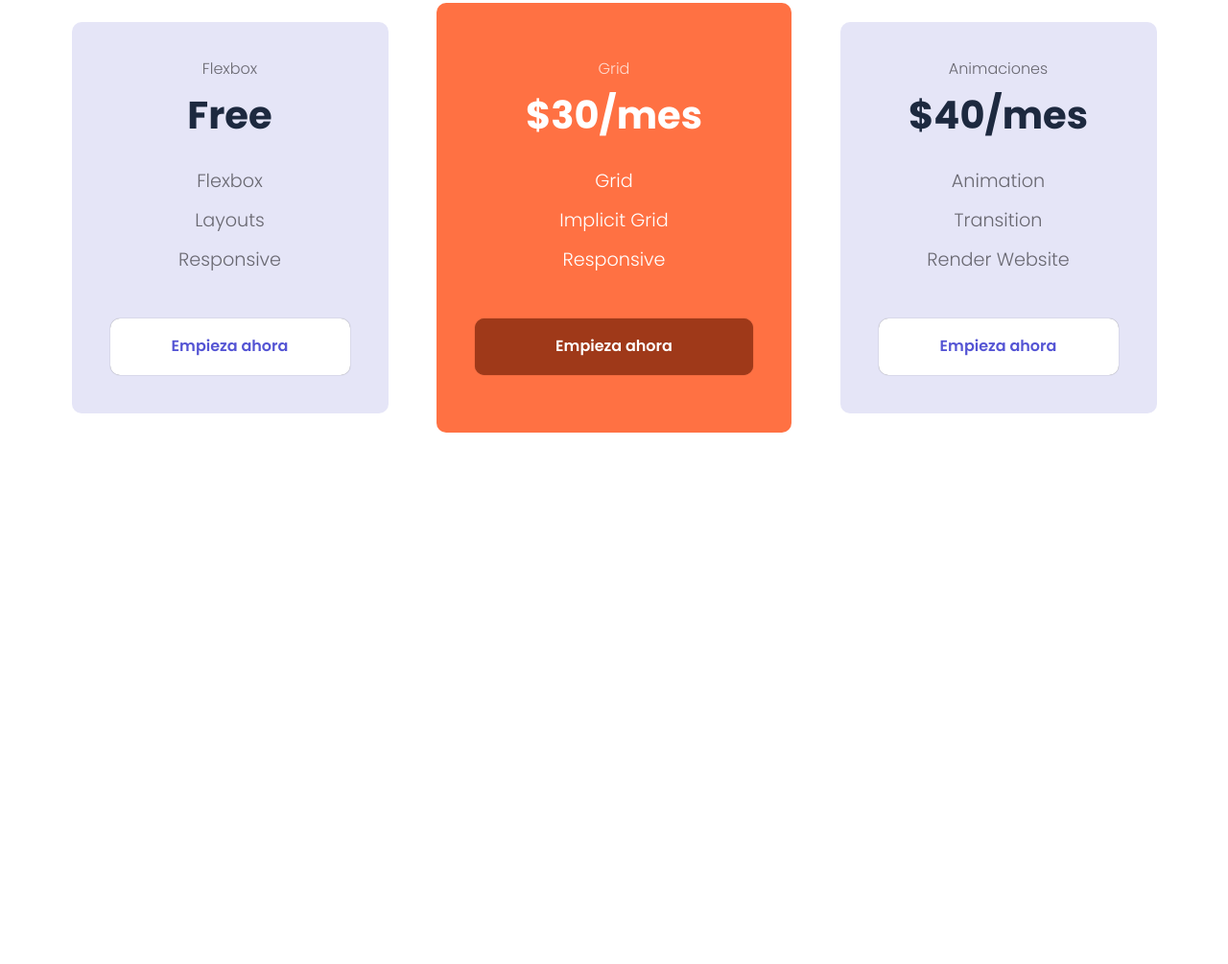
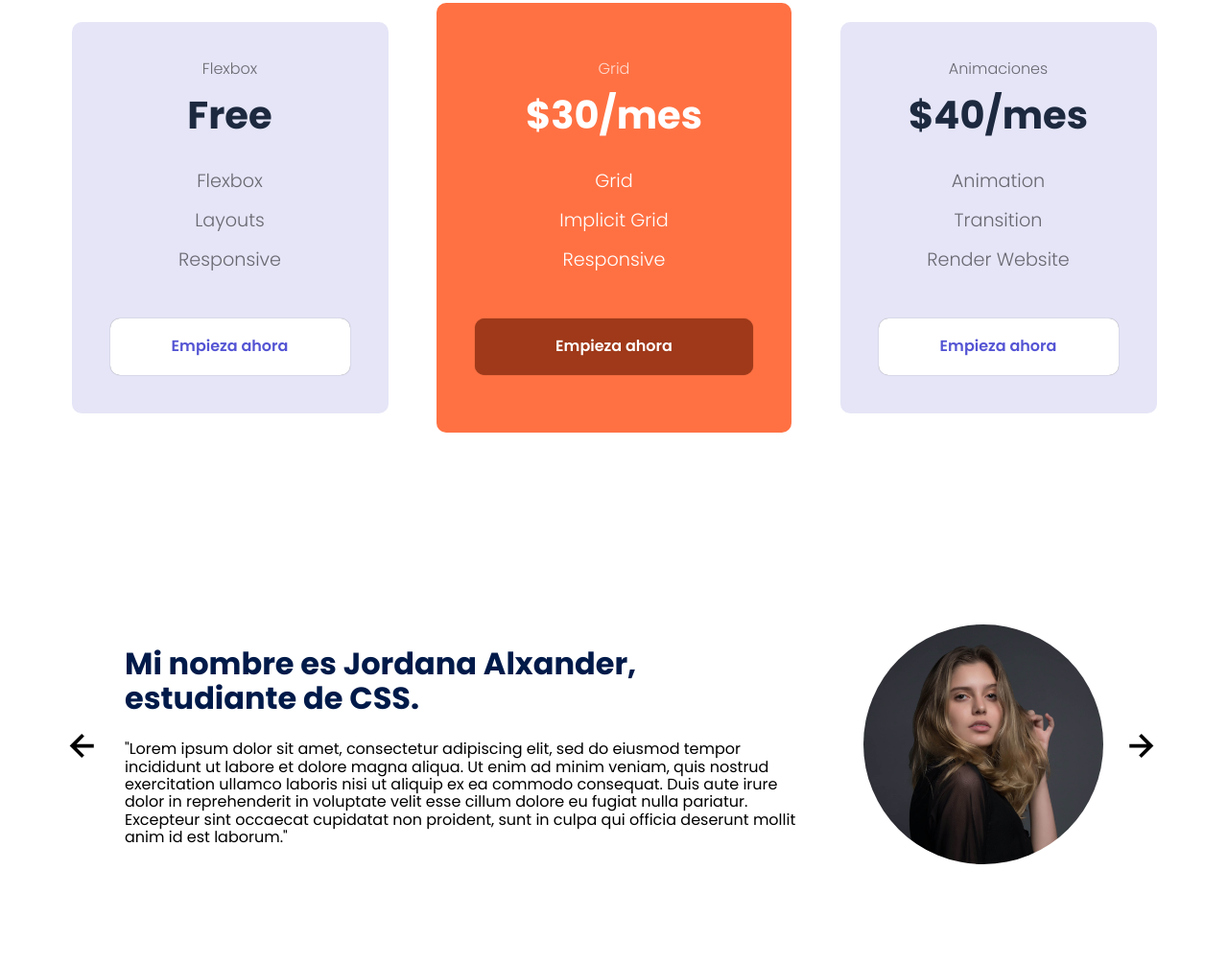
Before and after one commit to macortesmo/macortesmo.github.io, a plain HTML site: page index.html in a window 1280 px wide. Shown: the part 2049-3054 px from the top of the page at 96% size. Before the commit the page ends 2600 px from the top, so only its background shows below. Drawn offline with Linux system fonts and the light colour scheme.

Commit message:
Seccion tetimonios

```diff
--- a/css/estilos.css
+++ b/css/estilos.css
@@ -263,3 +263,51 @@ body{
     color: var(--color-cta);
     box-shadow: 0 0 1px rgba(0, 0, 0, .5);
 }
+
+/* Testimony */
+
+.testimony{
+    background-color: #e5e5f7;
+}
+
+.testimony__container{
+    display: grid;
+    grid-template-columns: 50px 1fr 50px;
+    gap: 1em;
+    align-items: center;
+}
+
+.testimony__body{
+    display: grid;
+    grid-template-columns: 1fr max-content;
+    justify-content: space-between;
+    align-items: center;
+    gap: 2em;
+    grid-column: 2/3;
+    grid-row: 1/2;
+    opacity: 0;
+    pointer-events: none;
+}
+
+.testimony__body--show{
+    pointer-events: unset;
+    opacity: 1;
+    transition: opacity 1.5s ease-in-out;
+}
+
+.testimony__img{
+    width: 250px;
+    height: 250px;
+    border-radius: 50%;
+    object-fit: cover;
+    object-position: 50% 30%;
+}
+
+.testimony__texts{
+    max-width: 700px;
+}
+
+.testimony__arrow{
+    width: 90%;
+    cursor: pointer;
+}
--- a/index.html
+++ b/index.html
@@ -86,6 +86,7 @@
                 </figure>
             </div>
         </section>
+
         <section class="price container">
             <h2 class="subtitle">Obten el plan perfecto para aprender</h2>
 
@@ -131,6 +132,46 @@
 
             </div>
         </section>
+
+        <section class="testiomony">
+            <div class="testimony__container container">
+                <img src="./images/leftarrow.svg" class="testimony__arrow" id="before">
+                <section class="testimony__body testimony__body--show" data-id="1">
+                    <div class="testimony__texts">
+                        <h2 class="subtitle">Mi nombre es Jordana Alxander, <spam class="testimony__course">estudiante de CSS.</spam></h2>
+                        <p class="testimony__review">"Lorem ipsum dolor sit amet, consectetur adipiscing elit, sed do eiusmod tempor incididunt ut labore et dolore magna aliqua. Ut enim ad minim veniam, quis nostrud exercitation ullamco laboris nisi ut aliquip ex ea commodo consequat. Duis aute irure dolor in reprehenderit in voluptate velit esse cillum dolore eu fugiat nulla pariatur. Excepteur sint occaecat cupidatat non proident, sunt in culpa qui officia deserunt mollit anim id est laborum."</p>
+                    </div>
+
+                    <figure class="testimony__picture">
+                        <img src="./images/face.jpg" class="testimony__img">
+                    </figure>
+                </section>
+
+                <section class="testimony__body testimony__body" data-id="2">
+                    <div class="testimony__texts">
+                        <h2 class="subtitle">Mi nombre es Alejandra Perez, <spam class="testimony__course">estudiante de CSS.</spam></h2>
+                        <p class="testimony__review">"Lorem ipsum dolor sit amet, consectetur adipiscing elit, sed do eiusmod tempor incididunt ut labore et dolore magna aliqua."</p>
+                    </div>
+
+                    <figure class="testimony__picture">
+                        <img src="./images/face2.jpg" class="testimony__img">
+                    </figure>
+                </section>
+
+                <section class="testimony__body testimony__body" data-id="3">
+                    <div class="testimony__texts">
+                        <h2 class="subtitle">Mi nombre es Karen Arteaga, <spam class="testimony__course">estudiante de CSS.</spam></h2>
+                        <p class="testimony__review">"Lorem Excepteur sint occaecat cupidatat non proident, sunt in culpa qui officia deserunt mollit anim id est laborum."</p>
+                    </div>
+
+                    <figure class="testimony__picture">
+                        <img src="./images/face3.jpg" class="testimony__img">
+                    </figure>
+                </section>
+
+                <img src="./images/rightarrow.svg" class="testimony__arrow" id="next">
+            </div>
+        </section>
     </main>
 </body>
 </html>
```
